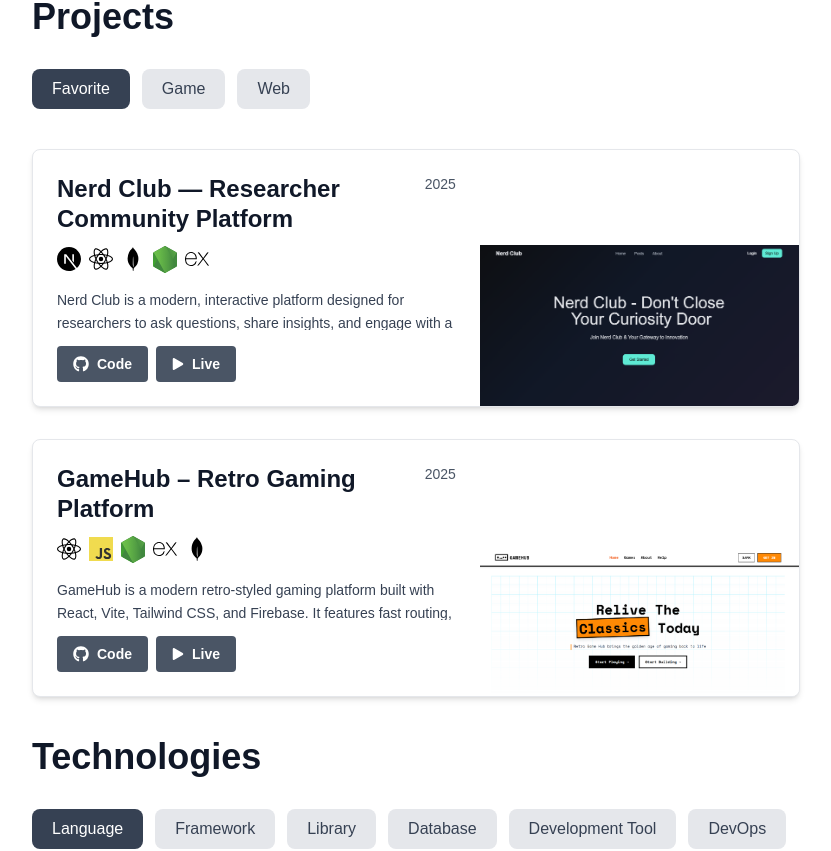
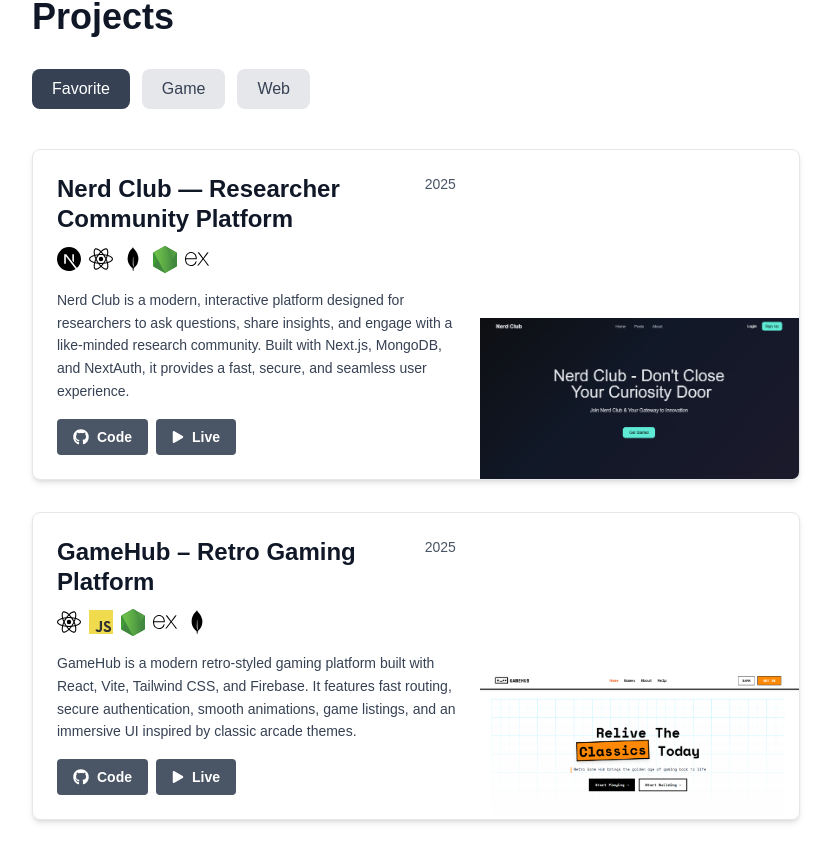
Before and after one commit to am-mahmud/portfolio, a Next.js app: page / in a window 1280 px wide. Shown: the part 1021-1872 px from the top of the page, without its empty margins (224-1055 px from the left). Built offline with nearby package versions, Linux system fonts and the light colour scheme; a web font is replaced by a local one.

Commit message:
Project card updated

```diff
--- a/src/components/projects/ProjectCard.jsx
+++ b/src/components/projects/ProjectCard.jsx
@@ -4,7 +4,7 @@ import { FaGithub, FaPlay } from 'react-icons/fa';
 export default function ProjectCard({ project }) {
   return (
     <div className="bg-white rounded-lg shadow-md border border-gray-200 overflow-hidden hover:shadow-lg transition-shadow">
-      <div className="flex flex-col lg:flex-row lg:h-64">
+      <div className="flex flex-col lg:flex-row lg:h-auto">
 
 
         <div className="w-full lg:w-7/12 p-4 sm:p-6 flex flex-col justify-between">
@@ -39,7 +39,7 @@ export default function ProjectCard({ project }) {
           </div>
 
 
-          <p className="text-gray-700 text-xs sm:text-sm leading-relaxed mb-3 sm:mb-4 line-clamp-3 sm:line-clamp-4">
+          <p className="text-gray-700 text-xs sm:text-sm leading-relaxed mb-3 sm:mb-4">
             {project.description}
           </p>
 
@@ -71,7 +71,7 @@ export default function ProjectCard({ project }) {
         </div>
 
 
-        <div className="w-full lg:w-5/12 flex items-center justify-center p-3 sm:p-4 lg:p-0 lg:items-end lg:justify-end overflow-hidden min-h-48 lg:min-h-0">
+        <div className="w-full lg:w-5/12 flex items-center justify-center p-3 sm:p-4 lg:p-0 lg:items-end lg:justify-end overflow-hidden min-h-48 lg:min-h-64">
           <div className="relative w-full h-full min-h-40 lg:min-h-64">
             <Image
               src={project.image}
```
